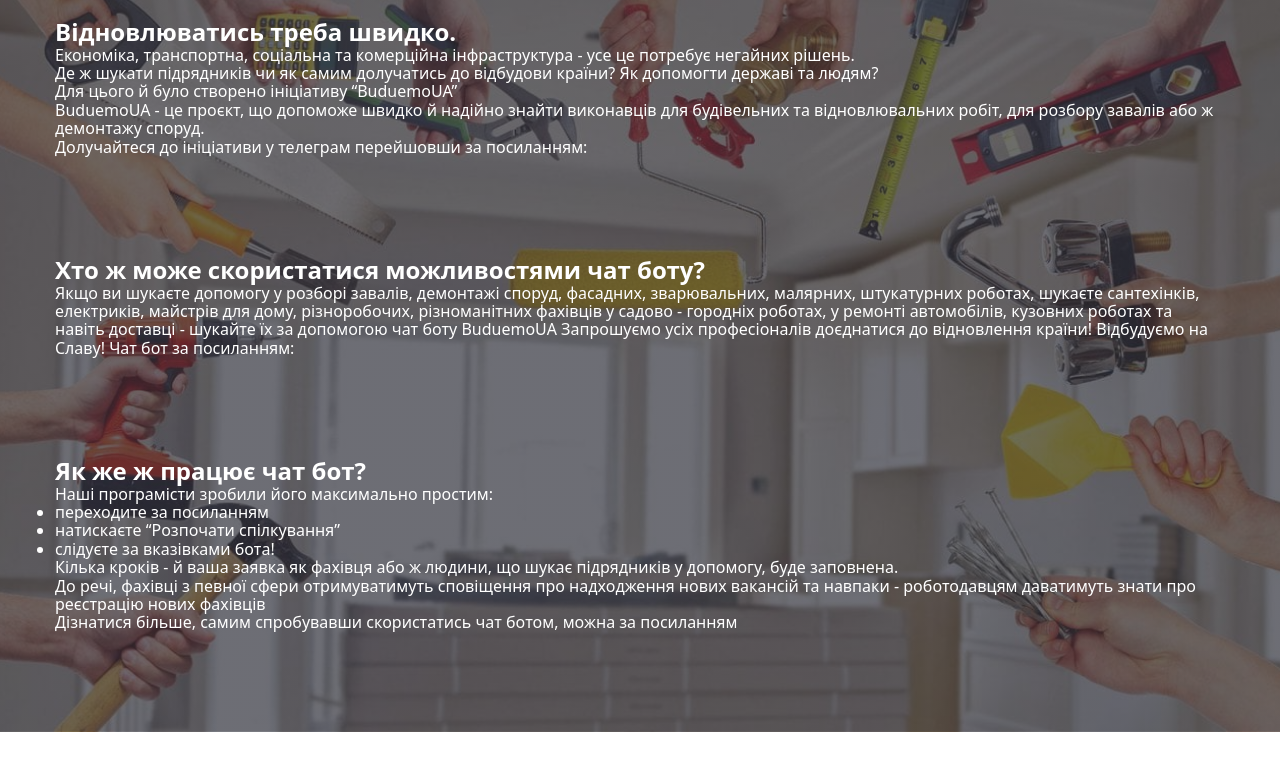
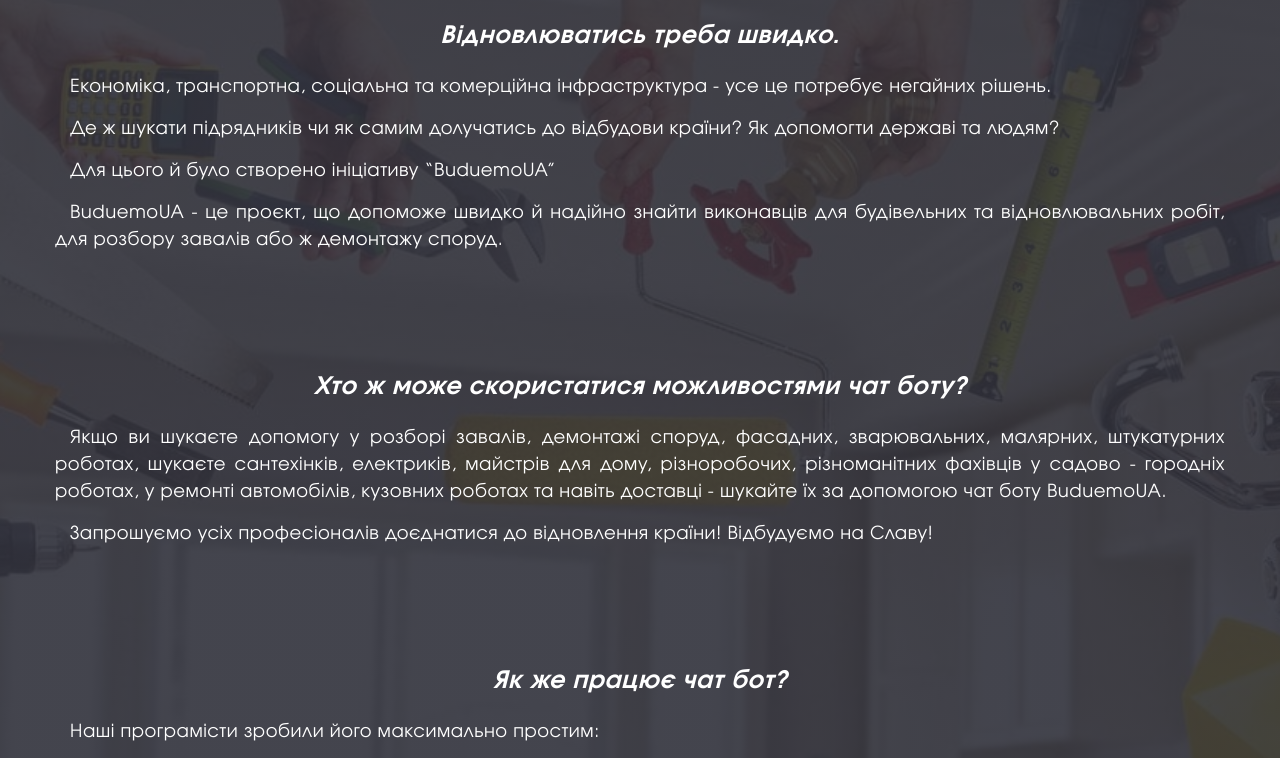
Before and after one commit to BoikoLarysa/buduemouabot, a plain HTML site: page index.html in a window 1280 px wide. Shown: the part 1752-2510 px from the top of the page. Drawn offline with nearby package versions, Linux system fonts and the light colour scheme.

Commit message:
add mobile first

```diff
--- a/index.html
+++ b/index.html
@@ -35,7 +35,7 @@
       <div class="hero__text-container">
         <img
           class="hero__logo"
-          src="./image/logo.jpg"
+          src="./image/logo-white.svg"
           alt="логотип сайту"
           width="100"
           height="100"
@@ -57,7 +57,7 @@
               <img
                 class="main-areas__img"
                 src="./image/main-areas-of-work/rozbir_zavaliv.jpg"
-                alt=""
+                alt="Робітники розбирають завали"
                 width="500"
                 height="350"
               />
@@ -67,7 +67,7 @@
               <img
                 class="main-areas__img"
                 src="./image/main-areas-of-work/demontag_sporud.jpg"
-                alt=""
+                alt="Ексковатор демонтує будівлю"
                 width="500"
                 height="350"
               />
@@ -77,7 +77,7 @@
               <img
                 class="main-areas__img"
                 src="./image/main-areas-of-work/build.jpg"
-                alt=""
+                alt="Робітники будують дім"
                 width="500"
                 height="350"
               />
@@ -87,7 +87,7 @@
               <img
                 class="main-areas__img"
                 src="./image/main-areas-of-work/blagoustriy.jpg"
-                alt=""
+                alt="Макет благоустрою території"
                 width="500"
                 height="350"
               />
@@ -97,56 +97,68 @@
         </div>
       </section>
 
-      <section class="section description">
+      <section class="section description-section">
         <section class="section">
           <div class="container">
-            <h2>Відновлюватись треба швидко.</h2>
-            <p>
+            <h2 class="description-section__title">Відновлюватись треба швидко.</h2>
+            <p class="description-section__text">
               Економіка, транспортна, соціальна та комерційна інфраструктура - усе це потребує
-              негайних рішень. <br />
+              негайних рішень.
+            </p>
+            <p class="description-section__text">
               Де ж шукати підрядників чи як самим долучатись до відбудови країни? Як допомогти
-              державі та людям? <br />
-              Для цього й було створено ініціативу “BuduemoUA” <br />
+              державі та людям?
+            </p>
+            <p class="description-section__text">
+              Для цього й було створено ініціативу “BuduemoUA”
+            </p>
+            <p class="description-section__text">
               BuduemoUA - це проєкт, що допоможе швидко й надійно знайти виконавців для будівельних
               та відновлювальних робіт, для розбору завалів або ж демонтажу споруд.
-              <br />
-              Долучайтеся до ініціативи у телеграм перейшовши за посиланням:
             </p>
           </div>
         </section>
 
         <section class="section">
           <div class="container">
-            <h2>Хто ж може скористатися можливостями чат боту?</h2>
-            <p>
+            <h2 class="description-section__title">
+              Хто ж може скористатися можливостями чат боту?
+            </h2>
+            <p class="description-section__text">
               Якщо ви шукаєте допомогу у розборі завалів, демонтажі споруд, фасадних, зварювальних,
               малярних, штукатурних роботах, шукаєте сантехінків, електриків, майстрів для дому,
               різноробочих, різноманітних фахівців у садово - городніх роботах, у ремонті
               автомобілів, кузовних роботах та навіть доставці - шукайте їх за допомогою чат боту
-              BuduemoUA Запрошуємо усіх професіоналів доєднатися до відновлення країни! Відбудуємо
-              на Славу! Чат бот за посиланням:
+              BuduemoUA.
+            </p>
+            <p class="description-section__text">
+              Запрошуємо усіх професіоналів доєднатися до відновлення країни! Відбудуємо на Славу!
             </p>
           </div>
         </section>
 
         <section class="section">
           <div class="container">
-            <h2>Як же ж працює чат бот?</h2>
-            <p>Наші програмісти зробили його максимально простим:</p>
-            <ul>
-              <li>переходите за посиланням</li>
-              <li>натискаєте “Розпочати спілкування”</li>
-              <li>слідуєте за вказівками бота!</li>
-            </ul>
-            <p>
+            <h2 class="description-section__title">Як же працює чат бот?</h2>
+            <p class="description-section__text">
+              Наші програмісти зробили його максимально простим:
+            </p>
+            <ol class="description-section__list">
+              <li class="description-section__item">переходите за посиланням</li>
+              <li class="description-section__item">натискаєте “Розпочати спілкування”</li>
+              <li class="description-section__item">слідуєте за вказівками бота!</li>
+            </ol>
+            <p class="description-section__text">
               Кілька кроків - й ваша заявка як фахівця або ж людини, що шукає підрядників у
               допомогу, буде заповнена.
             </p>
-            <p>
+            <p class="description-section__text">
               До речі, фахівці з певної сфери отримуватимуть сповіщення про надходження нових
               вакансій та навпаки - роботодавцям даватимуть знати про реєстрацію нових фахівців
             </p>
-            <p>Дізнатися більше, самим спробувавши скористатись чат ботом, можна за посиланням</p>
+            <p class="description-section__text">
+              Дізнатися більше, самим спробувавши скористатись чат ботом, можна за посиланням
+            </p>
           </div>
         </section>
       </section>
@@ -154,8 +166,11 @@
       <section class="about-us-section section">
         <div class="container">
           <h2 class="about-us-section__title">
-            У <a href="https://t.me/BuduemoUA_bot" class="link">buduemoUA_bot</a> ви знайдете
-            виконавців та замовників таких робіт:
+            У
+            <a href="https://t.me/BuduemoUA_bot" class="link about-us-section__link"
+              >buduemoUA_bot</a
+            >
+            ви знайдете виконавців та замовників таких робіт:
           </h2>
           <ul class="about-us-section__list list">
             <li class="about-us-section__item">
--- a/styles.css
+++ b/styles.css
@@ -1,4 +1,23 @@
-/* =======Стили для сброса======= */
+/* =======Підключення шрифтів======= */
+@font-face{
+    font-family: 'Evolventa';
+    src: url('./fonts/Evolventa-Bold.woff2'),
+        url('./fonts/Evolventa-Bold.woff');
+    font-weight: 700;
+    font-style: normal;
+    font-display: swap;
+}
+@font-face {
+    font-family: 'Evolventa';
+    src: url('./fonts/Evolventa-Regular.woff2'),
+        url('./fonts/Evolventa-Regular.woff');
+    font-weight: 400;
+    font-style: normal;
+    font-display: swap;
+}
+
+
+/* =======Скидання стилів======= */
 .list {
     list-style: none;
 }
@@ -40,6 +59,7 @@ img {
     height: auto;
 }
 
+/* =======Загальні======= */
 .container {
     padding: 0 15px;
     margin: 0 auto;
@@ -67,7 +87,9 @@ img {
     padding: 50px 0px;
 }
 
-
+body{
+    font-family: 'Evolventa', sans-serif;
+}
 /* Хедер */
 
 .header-container{
@@ -80,7 +102,11 @@ img {
 
 .header-section__logo{
     /* margin-right: 600px; */
-    color: black;
+    color: yellowgreen;
+    font-weight: 700;
+    font-size: 18px;
+    line-height: 1.14;
+    letter-spacing: 0.03em;
 
 }
 
@@ -121,7 +147,6 @@ img {
 
 .hero{
     max-width: 1600px;
-    /* height: 500px; */
     padding-top: 200px;
     padding-bottom: 200px;
     margin-left: auto;
@@ -152,12 +177,18 @@ img {
 
 .hero__link{
     color: #fff;
+    font-weight: 700;
+    font-size: 26px;
 
 }
 
 .hero__title{
     color: #fff;
-   margin-top: 30px;
+    margin-top: 28px;
+    font-weight: 400;
+    font-size: 30px;
+    line-height: 1.5;
+    letter-spacing: 0.02em;
 }
 
 
@@ -189,29 +220,53 @@ img {
     text-align: center;
     align-items: center;
     justify-content: center;
-    font-weight: 700;
-    font-size: 20px;
+    font-weight: 400;
+    font-size: 26px;
     line-height: 1.14;
-    letter-spacing: 0.03em;
+    letter-spacing: 0.06em;
     text-transform: uppercase;
     background-color: rgba(47, 48, 58, 0.7);
     color: #fff;
 }
 
 /* Суть роботи чат-бота */
-.description{
+.description-section{
     max-width: 1600px;
     margin-left: auto;
     margin-right: auto;
     color: #fff;
     background-color: greenyellow;
-    background-image: linear-gradient(to right, rgba(47, 48, 58, 0.7), rgba(47, 48, 58, 0.7)), url("./image/description_background.jpg");
+    background-image: linear-gradient(to right, rgba(47, 48, 58, 0.9), rgba(47, 48, 58, 0.9)), url("./image/description_background.jpg");
     background-repeat: no-repeat;
     background-position: center;
     background-size: cover;
 }
 
+.description-section__title{
+    font-style: italic;
+    font-weight: 700;
+    font-size: 24px;
+    line-height: 1.5;
+    letter-spacing: 0.03em;
 
+    margin-bottom: 20px;
+    text-align: center;
+}
+
+.description-section__list{
+    margin-left: 40px;
+}
+
+.description-section__text,
+.description-section__item{
+    font-weight: 400;
+    font-size: 18px;
+    line-height: 1.5;
+    letter-spacing: 0.03em;
+    text-indent: 15px;
+    text-align: justify;
+    margin-bottom: 15px;
+}
 
 /* Перелік наших послуг */
 .about-us-section__title{
@@ -221,12 +276,14 @@ img {
 
 .about-us-section__list{
     display: flex;
+    flex-wrap: wrap;
 
 }
 
 .about-us-section__item{
     position: relative;
 }
+
 
 .about-us-section__img{
     width: 200px;
@@ -253,6 +310,10 @@ img {
     color: #fff;
 }
 
+.about-us-section__link{
+    color: yellowgreen;
+}
+
 /* Соціальні мережі */
 
 .social-links-section__title{
@@ -262,10 +323,10 @@ img {
 
 .social-links-section__list{
     display: flex;
-    justify-content: center;
+    justify-content:space-around;
 }
 
-.social-links-section__item:not(last-child){
+.social-links-section__item:not(:last-child){
     margin-right: 50px;
 }
 
```
Also changed, not shown: fonts/Evolventa-Bold.woff (added), fonts/Evolventa-Bold.woff2 (added), fonts/Evolventa-Regular.woff (added), fonts/Evolventa-Regular.woff2 (added), image/logo-white.svg (added).
